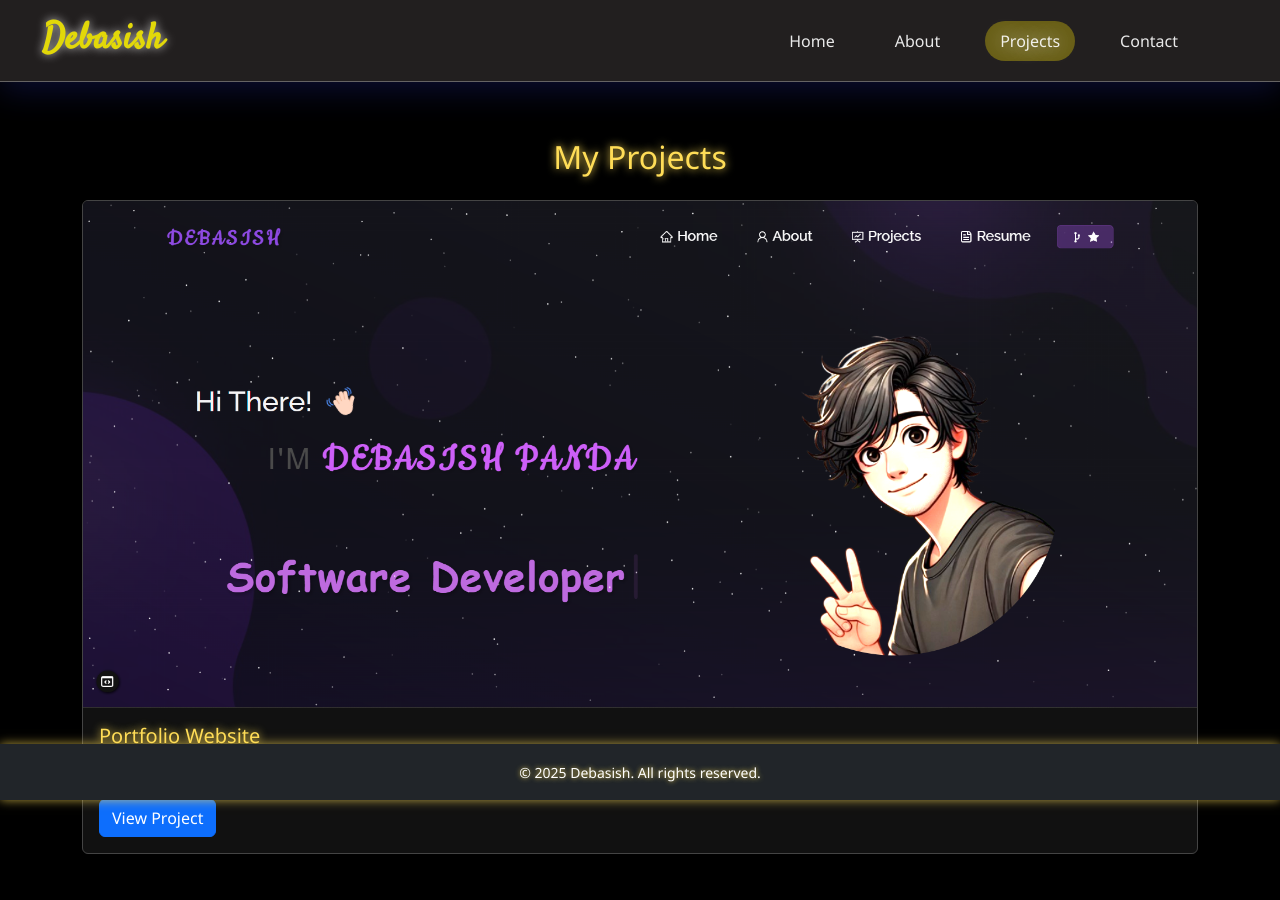
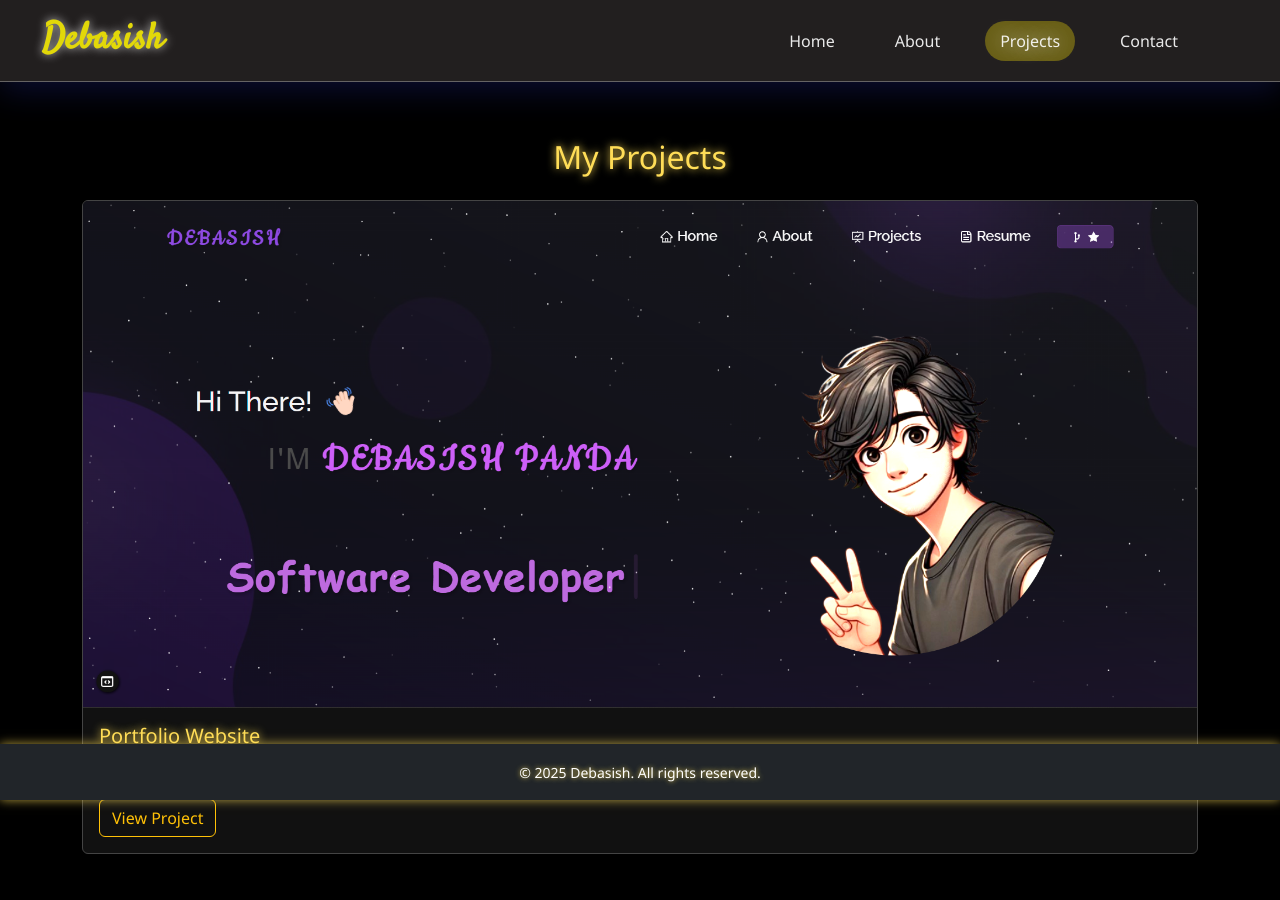
Before and after one commit to debasish39/portfolio9, a React (Vite) app: page /projects in a window 1280 px wide. Shown: the top 900 px of the page. Built offline with nearby package versions, Linux system fonts and the light colour scheme; a web font is replaced by a local one.

Commit message:
Update ProjectCard.jsx

```diff
--- a/src/bootstrapport/components/ProjectCard.jsx
+++ b/src/bootstrapport/components/ProjectCard.jsx
@@ -14,9 +14,10 @@ const ProjectCard = ({ title, description, imageUrl, projectUrl }) => {
         <Card.Title>{title}</Card.Title>
         <Card.Text>{description}</Card.Text>
         {projectUrl && (
-          <Button variant="primary" href={projectUrl} target="_blank" rel="noopener noreferrer">
-            View Project
-          </Button>
+         <Button variant="outline-warning" href={projectUrl} target="_blank" rel="noopener noreferrer">
+  View Project
+</Button>
+
         )}
       </Card.Body>
     </Card>
```
